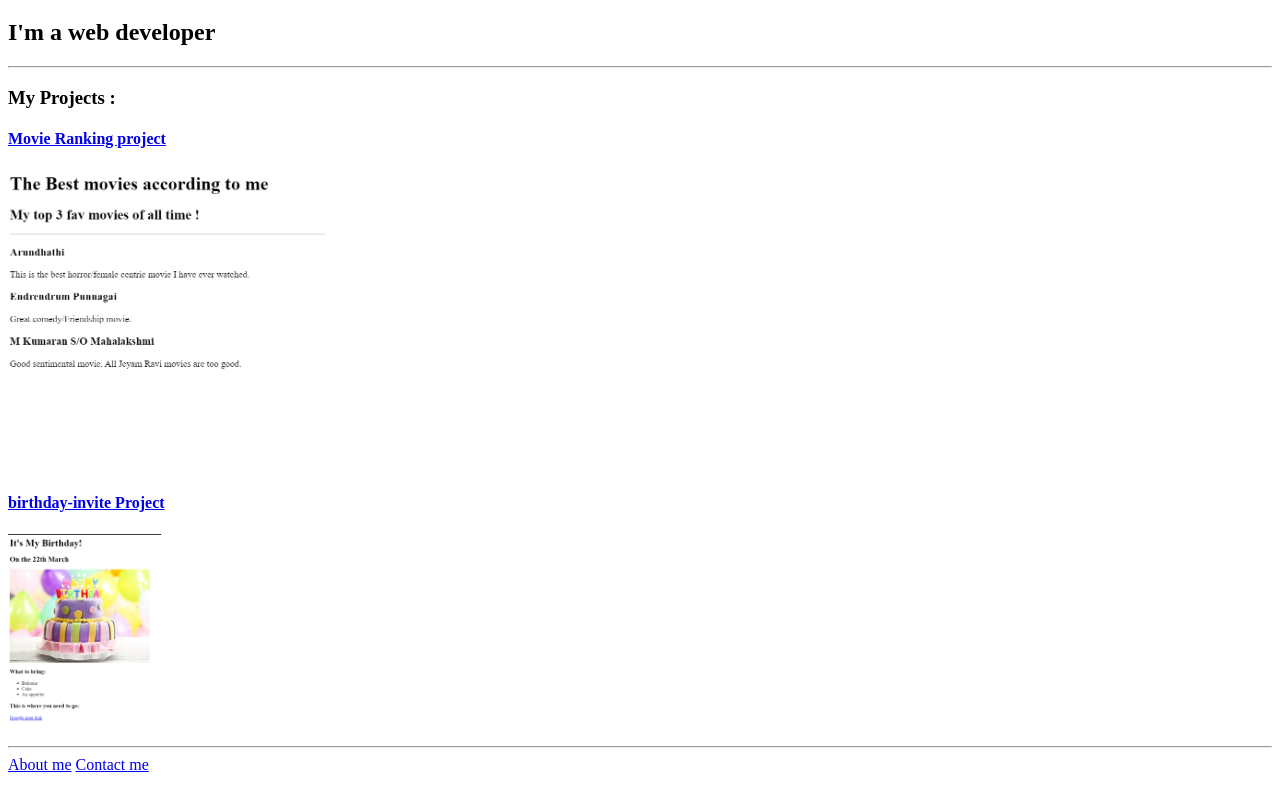
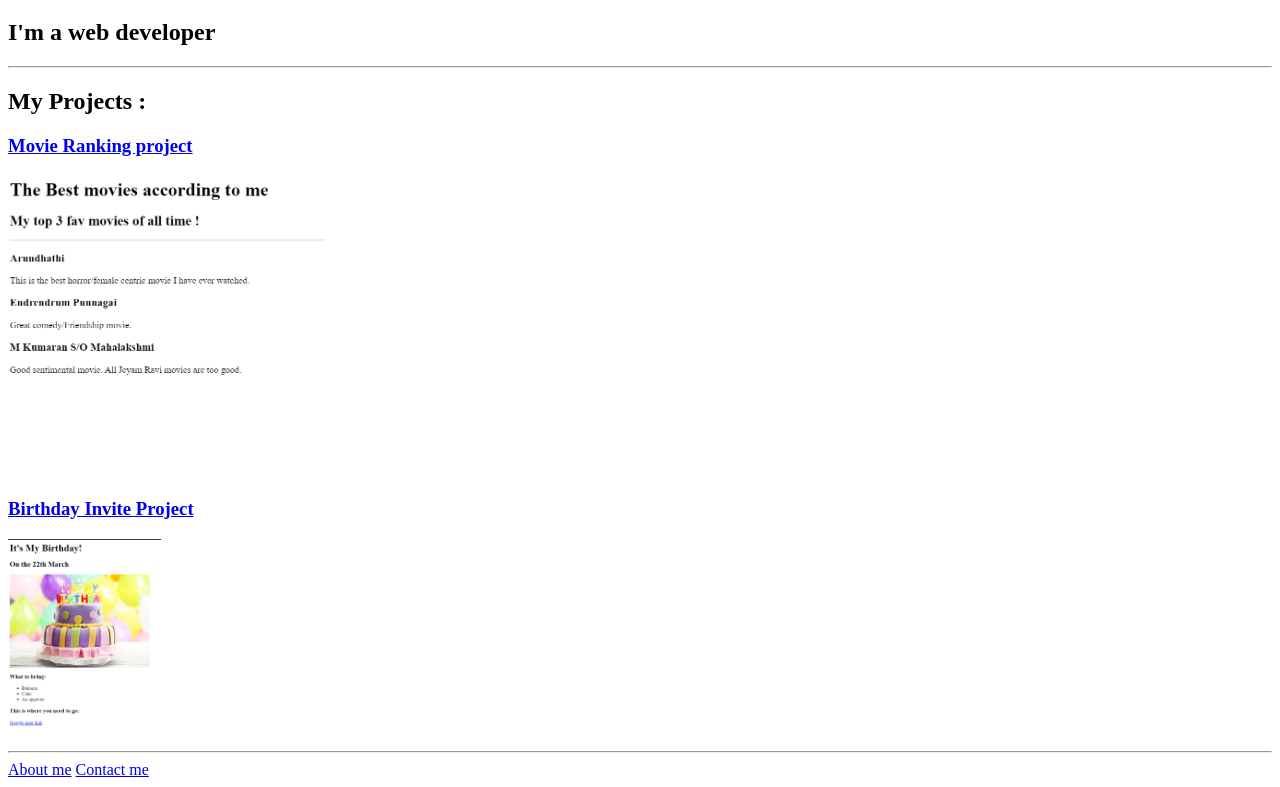
Before and after one commit to R-Rajakumari/html-portfolio, a plain HTML site: page index.html in a window 1280 px wide. Shown: the part 61-848 px from the top of the page. Drawn offline with Linux system fonts and the light colour scheme.

Commit message:
Update index.html

```diff
--- a/index.html
+++ b/index.html
@@ -10,10 +10,10 @@
   <h1>Rajakumari's Portfolio</h1>
   <h2>I'm a web developer</h2>
   <hr />
-  <h3> My Projects :</h3>
-  <a href="./public/movie-ranking.html"><h4>Movie Ranking project</h4></a>
+  <h2> My Projects :</h2>
+  <h3><a href="./public/movie-ranking.html">Movie Ranking project</a></h3>
   <img src="./assets/images/movie.png" height="300" alt="screenshot of the movie ranking project">
-  <a href="./public/birthday-invite.html"><h4>birthday-invite Project</h4></a>
+  <h3><a href="./public/birthday-invite.html">Birthday Invite Project</a></h3>
   <img src="./assets/images/Birthday.png" alt="screenshot of birthday-invite page" height="200">
   <hr>
   <a href="./public/about.html">About me</a>
```
